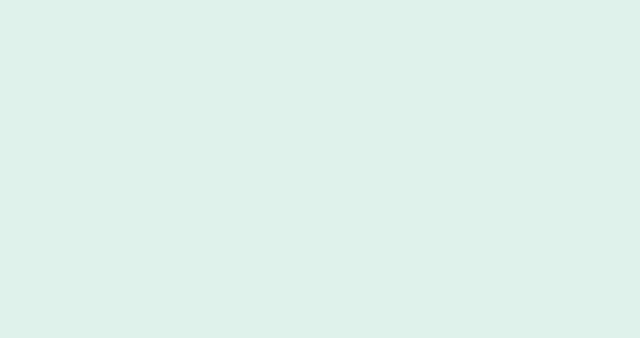
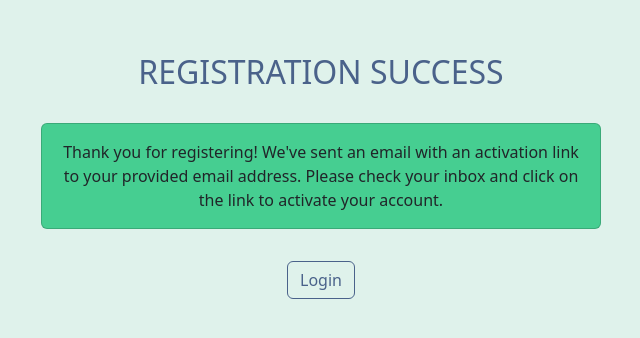
Before and after one commit to lajos-seyler/taskminder-frontend, a React (Vite) app: page /registration-success in a window 1280 px wide. Before the commit this address had no page. Shown: the part 224-562 px from the top of the page, without its empty margins (319-959 px from the left). Built offline with nearby package versions, Linux system fonts and the light colour scheme.

Commit message:
feat: add RegistrationSuccess page

```diff
--- a/src/App.tsx
+++ b/src/App.tsx
@@ -5,6 +5,7 @@ import { BrowserRouter, Navigate, Route, Routes } from "react-router-dom";
 
 import Login from "./pages/Login";
 import Register from "./pages/Register";
+import RegistrationSuccess from "./pages/RegistrationSuccess";
 
 const queryClient = new QueryClient();
 
@@ -15,7 +16,11 @@ function App() {
         <Routes>
           <Route index element={<Navigate to="/login" />} />
           <Route path="login" element={<Login />} />
-          <Route path="register" element={<Register />} />{" "}
+          <Route path="register" element={<Register />} />
+          <Route
+            path="registration-success"
+            element={<RegistrationSuccess />}
+          />
         </Routes>
       </BrowserRouter>
     </QueryClientProvider>
--- a/src/features/users/components/RegistrationForm.tsx
+++ b/src/features/users/components/RegistrationForm.tsx
@@ -4,6 +4,7 @@ import Col from "react-bootstrap/Col";
 import Form from "react-bootstrap/Form";
 import Row from "react-bootstrap/Row";
 import { SubmitHandler, useForm } from "react-hook-form";
+import { useNavigate } from "react-router-dom";
 import styled from "styled-components";
 
 import ValidationErrors from "../../../interfaces/ValidationErrors";
@@ -33,6 +34,7 @@ const StyledSubmitButton = styled(Button)`
 function RegistrationForm() {
   const { register, handleSubmit } = useForm<RegistrationFormInputs>();
 
+  const navigate = useNavigate();
   const mutation = useRegister();
 
   const registrationErrors: ValidationErrors = (mutation.error as AxiosError)
@@ -40,7 +42,9 @@ function RegistrationForm() {
 
   const onSubmit: SubmitHandler<RegistrationFormInputs> = (data) => {
     mutation.mutate(data, {
-      onSuccess: () => {},
+      onSuccess: () => {
+        navigate("/registration-success");
+      },
       onError: (error) => {
         const response = (error as AxiosError).response;
         if (response?.status === 400) {
--- /dev/null
+++ b/src/features/users/components/RegistrationSuccessCard.tsx
@@ -0,0 +1,23 @@
+import Card from "react-bootstrap/Card";
+import styled from "styled-components";
+
+const StyledRegistrationSuccessCard = styled(Card)`
+  max-width: 35rem;
+  background-color: var(--success);
+`;
+
+function RegistrationSuccessCard() {
+  return (
+    <StyledRegistrationSuccessCard>
+      <Card.Body>
+        <Card.Text>
+          Thank you for registering! We've sent an email with an activation link
+          to your provided email address. Please check your inbox and click on
+          the link to activate your account.
+        </Card.Text>
+      </Card.Body>
+    </StyledRegistrationSuccessCard>
+  );
+}
+
+export default RegistrationSuccessCard;
--- a/src/main.css
+++ b/src/main.css
@@ -4,6 +4,10 @@
   --light-cyan: #b9e5e8;
   --medium-blue: #7ab2d3;
   --dark-blue: #4a628a;
+  --success: #46ce91;
+  --error: #e46b67;
+  --warning: #f1b25b;
+  --info: #5bc0de;
 }
 
 /* Universal Reset */
--- /dev/null
+++ b/src/pages/RegistrationSuccess.tsx
@@ -0,0 +1,41 @@
+import { Button } from "react-bootstrap";
+import { useNavigate } from "react-router-dom";
+import styled from "styled-components";
+
+import RegistrationSuccessCard from "../features/users/components/RegistrationSuccessCard";
+
+const StyledRegistrationSuccess = styled.div`
+  text-align: center;
+`;
+
+const StyledH2 = styled.h2`
+  margin: 2rem auto;
+`;
+
+const StyledButton = styled(Button)`
+  margin: 2rem auto;
+
+  color: var(--dark-blue);
+  background-color: var(--light-green);
+  border-color: var(--dark-blue);
+
+  &:hover {
+    color: var(--light-green);
+    background-color: var(--dark-blue);
+    border-color: var(--light-green);
+  }
+`;
+
+function RegistrationSuccess() {
+  const navigate = useNavigate();
+
+  return (
+    <StyledRegistrationSuccess>
+      <StyledH2>REGISTRATION SUCCESS</StyledH2>
+      <RegistrationSuccessCard />
+      <StyledButton onClick={() => navigate("/login")}>Login</StyledButton>
+    </StyledRegistrationSuccess>
+  );
+}
+
+export default RegistrationSuccess;
```
